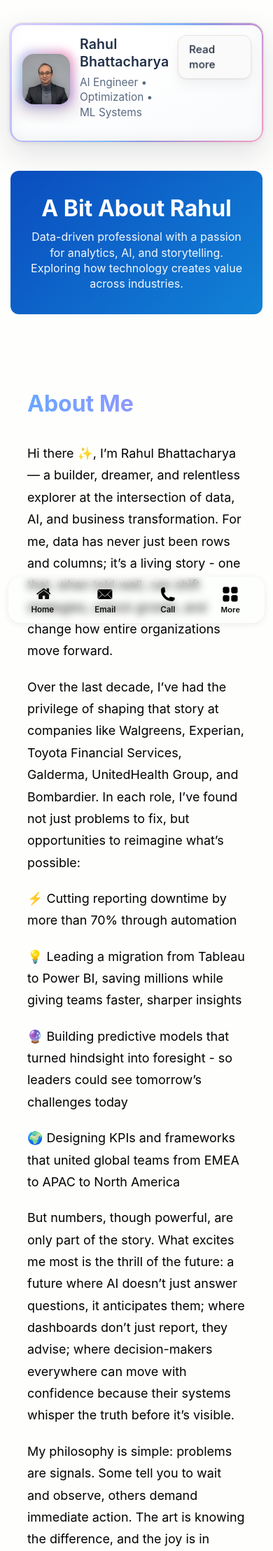
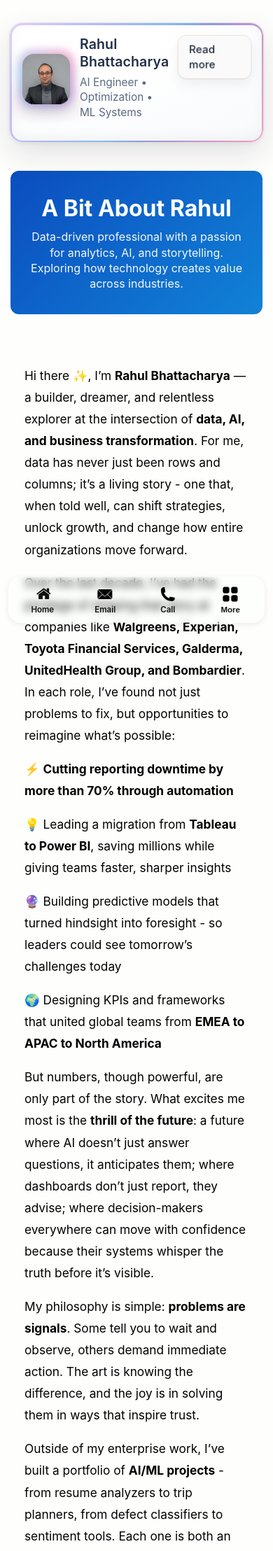
Before and after one commit to RahulBhattacharya1/RahulBhattacharya1.github.io, a Jekyll site: the page built from _pages/bio.md, in a window 390 px wide. Shown: the top 2216 px of the page at 70% size. Built offline with Jekyll 4.4.1, drawn with Linux system fonts in a browser that asks for light colours; some of the changed lines change nothing that is shown; some of the changed text lies outside the part shown.

Commit message:
Update bio.md

```diff
--- a/_pages/bio.md
+++ b/_pages/bio.md
@@ -63,77 +63,63 @@
 
 
 
-<script>
-  const PASSWORD = "713";
+<!-- About | Bold-Preserving Animation -->
+<section class="about-rich">
+  <div class="about-wrap">
 
-  function checkPassword() {
-    const input = document.getElementById("passwordInput").value.trim();
-    if (input === PASSWORD) {
-      document.getElementById("locker-container").style.display = "block";
-      document.getElementById("login-form").style.display = "none";
-    } else {
-      document.getElementById("error-msg").textContent = "Incorrect password!";
-    }
-  }
-</script>
+    <!-- Put your EXACT formatted text below inside <template>.
+         You may include <strong>, <em>, links, and emojis. -->
+    <template id="about-source">
+      <p>Hi there ✨, I’m <strong>Rahul Bhattacharya</strong> — a builder, dreamer, and relentless explorer at the intersection of <strong>data, AI, and business transformation</strong>. For me, data has never just been rows and columns; it’s a living story - one that, when told well, can shift strategies, unlock growth, and change how entire organizations move forward.</p>
 
-<section class="about-story">
-  <div class="about-wrap">
-    <h1 class="headline">About Me</h1>
-    <div id="story" data-paragraphs='[
-      "Hi there ✨, I’m Rahul Bhattacharya — a builder, dreamer, and relentless explorer at the intersection of data, AI, and business transformation. For me, data has never just been rows and columns; it’s a living story - one that, when told well, can shift strategies, unlock growth, and change how entire organizations move forward.",
-      "Over the last decade, I’ve had the privilege of shaping that story at companies like Walgreens, Experian, Toyota Financial Services, Galderma, UnitedHealth Group, and Bombardier. In each role, I’ve found not just problems to fix, but opportunities to reimagine what’s possible:",
-      "⚡ Cutting reporting downtime by more than 70% through automation",
-      "💡 Leading a migration from Tableau to Power BI, saving millions while giving teams faster, sharper insights",
-      "🔮 Building predictive models that turned hindsight into foresight - so leaders could see tomorrow’s challenges today",
-      "🌍 Designing KPIs and frameworks that united global teams from EMEA to APAC to North America",
-      "But numbers, though powerful, are only part of the story. What excites me most is the thrill of the future: a future where AI doesn’t just answer questions, it anticipates them; where dashboards don’t just report, they advise; where decision-makers everywhere can move with confidence because their systems whisper the truth before it’s visible.",
-      "My philosophy is simple: problems are signals. Some tell you to wait and observe, others demand immediate action. The art is knowing the difference, and the joy is in solving them in ways that inspire trust.",
-      "Outside of my enterprise work, I’ve built a portfolio of AI/ML projects - from resume analyzers to trip planners, from defect classifiers to sentiment tools. Each one is both an experiment and a gift: a way to test ideas, share knowledge, and invite others into the excitement of this journey.",
-      "Looking ahead, I see the next 20 years not just as a career, but as an adventure: one where AI becomes the nervous system of every business, where insights move at the speed of thought, and where I can help shape the tools that will power decisions for a generation. 🚀",
-      "Thank you for visiting my blog and reading thus far, every reader encourages me to do more. You’re not just seeing what I’ve built; you’re stepping into the vision I’m building toward. The best part? The most thrilling chapters are still to come. 🌌"
-    ]'></div>
+      <p>Over the last decade, I’ve had the privilege of shaping that story at companies like <strong>Walgreens, Experian, Toyota Financial Services, Galderma, UnitedHealth Group, and Bombardier</strong>. In each role, I’ve found not just problems to fix, but opportunities to reimagine what’s possible:</p>
+
+      <p>⚡ <strong>Cutting reporting downtime by more than 70% through automation</strong></p>
+      <p>💡 Leading a migration from <strong>Tableau to Power BI</strong>, saving millions while giving teams faster, sharper insights</p>
+      <p>🔮 Building predictive models that turned hindsight into foresight - so leaders could see tomorrow’s challenges today</p>
+      <p>🌍 Designing KPIs and frameworks that united global teams from <strong>EMEA to APAC to North America</strong></p>
+
+      <p>But numbers, though powerful, are only part of the story. What excites me most is the <strong>thrill of the future</strong>: a future where AI doesn’t just answer questions, it anticipates them; where dashboards don’t just report, they advise; where decision-makers everywhere can move with confidence because their systems whisper the truth before it’s visible.</p>
+
+      <p>My philosophy is simple: <strong>problems are signals</strong>. Some tell you to wait and observe, others demand immediate action. The art is knowing the difference, and the joy is in solving them in ways that inspire trust.</p>
+
+      <p>Outside of my enterprise work, I’ve built a portfolio of <strong>AI/ML projects</strong> - from resume analyzers to trip planners, from defect classifiers to sentiment tools. Each one is both an experiment and a gift: a way to test ideas, share knowledge, and invite others into the excitement of this journey.</p>
+
+      <p>Looking ahead, I see the next 20 years not just as a career, but as an <strong>adventure</strong>: one where AI becomes the nervous system of every business, where insights move at the speed of thought, and where I can help shape the tools that will power decisions for a generation. 🚀</p>
+
+      <p>Thank you for visiting my blog and reading thus far, every reader encourages me to do more. You’re not just seeing what I’ve built; you’re stepping into the vision I’m building toward. The best part? The most thrilling chapters are still to come. 🌌</p>
+    </template>
+
+    <div id="about-animated" class="about-animated"></div>
   </div>
 </section>
 
 <style>
-.about-story {
-  min-height: 100vh; padding: 4rem 1.5rem;
-  display:flex; justify-content:center; align-items:flex-start;
-}
-.about-wrap { max-width: 880px; font-family: "Inter", sans-serif; }
-.headline {
-  font-size: clamp(2rem, 5vw, 3rem);
-  font-weight: 700; margin-bottom: 2rem;
-  background: linear-gradient(90deg,#6aa7ff,#b388ff);
-  -webkit-background-clip: text; -webkit-text-fill-color: transparent;
-}
-.story-line {
-  font-size: 1.12rem; line-height: 1.75;
-  margin: 0 0 1.25rem 0;
-  opacity:0; transform: translateY(20px);
-}
-.reveal { animation: rise .9s cubic-bezier(.21,.98,.6,.99) forwards; }
-@keyframes rise { to{ opacity:1; transform:translateY(0); } }
-/* Slight emphasis for emoji-bullets */
-.story-line:has(⚡), .story-line:has(💡), .story-line:has(🔮), .story-line:has(🌍) {
-  font-weight:600; color:#444;
-}
+.about-wrap{max-width:880px;margin:0 auto;padding:3.5rem 1.25rem;font-family:Inter,system-ui,-apple-system,Segoe UI,Roboto,Arial,sans-serif}
+.headline{font-size:clamp(2rem,5vw,3rem);font-weight:800;margin:0 0 1.25rem;background:linear-gradient(90deg,#6aa7ff,#b388ff);-webkit-background-clip:text;-webkit-text-fill-color:transparent}
+.about-animated p{font-size:1.08rem;line-height:1.8;margin:0 0 1.05rem 0;opacity:0;transform:translateY(16px)}
+.about-animated p.reveal{animation:rise .85s cubic-bezier(.21,.98,.6,.99) forwards}
+@keyframes rise{to{opacity:1;transform:translateY(0)}}
 </style>
 
 <script>
-document.addEventListener("DOMContentLoaded", () => {
-  const box = document.getElementById("story");
-  const paras = JSON.parse(box.getAttribute("data-paragraphs"));
-  paras.forEach((txt,i) => {
-    const p=document.createElement("p");
-    p.className="story-line";
-    p.textContent=txt;
-    box.appendChild(p);
-    setTimeout(()=>{ p.classList.add("reveal"); }, i*600);
+document.addEventListener('DOMContentLoaded', () => {
+  const tpl = document.getElementById('about-source');
+  const target = document.getElementById('about-animated');
+
+  // Clone all template nodes so original HTML (including <strong>, links, emojis) is preserved
+  const frag = tpl.content.cloneNode(true);
+  const nodes = Array.from(frag.querySelectorAll('p'));
+
+  // Append and animate, preserving innerHTML (keeps bold)
+  nodes.forEach((p, i) => {
+    const clone = p.cloneNode(true);
+    target.appendChild(clone);
+    setTimeout(() => clone.classList.add('reveal'), i * 450);
   });
 });
 </script>
+
 
 
   <div class="emf-frame">
```
